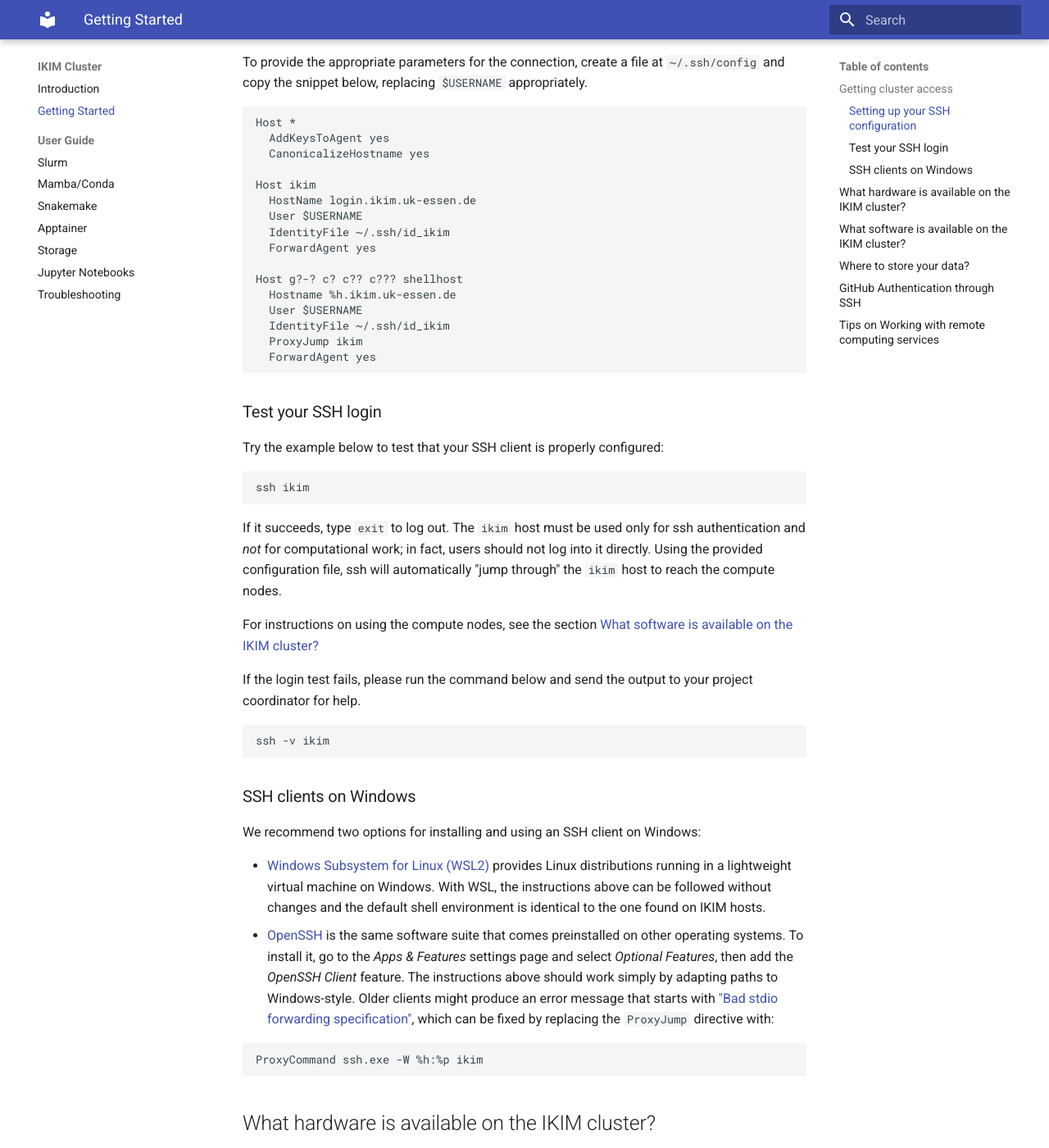
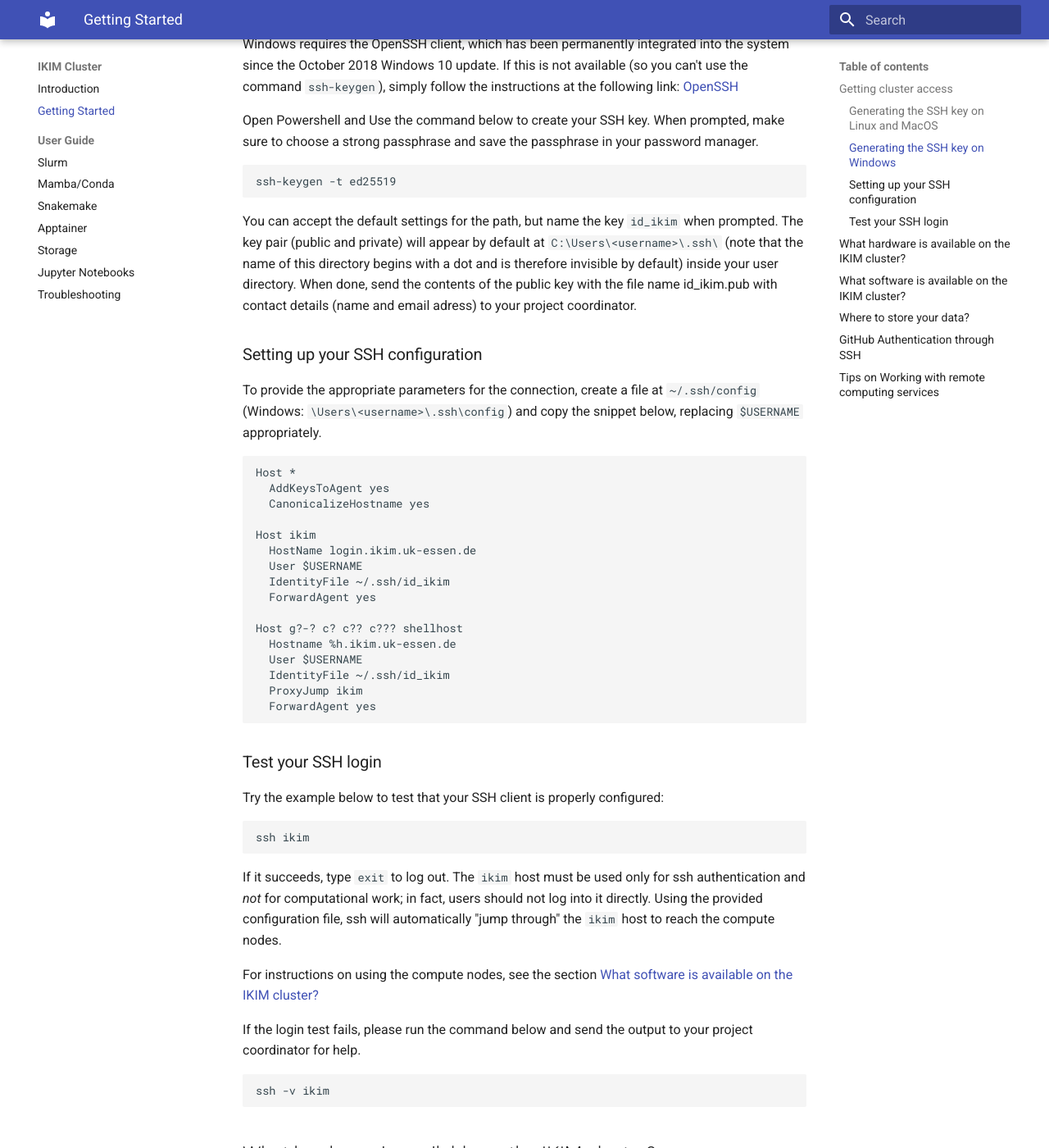
Before and after one commit to IKIM-Essen/ClusterDocs, an MkDocs documentation site: the page built from docs/getting-started.md, in a window 1280 px wide and 1400 px high, scrolled down 914 px. Shown: the whole window at 82% size. Built offline with MkDocs 1.6.1 and Material for MkDocs 9.7.7, drawn with Linux system fonts in a browser that asks for light colours; some of the changed text lies outside the part shown.

Commit message:
Added chapter for windows (#33)
* Added chapter for windows

* Fix lint

* Adjusted description for generating ssh key and file name

* Small edits for uniformity

---------

Co-authored-by: Jan Trienes <jan.trienes@uni-due.de>
Co-authored-by: Enrico Nasca <enrico.nasca@uk-essen.de>

````diff
--- a/docs/getting-started.md
+++ b/docs/getting-started.md
@@ -6,7 +6,7 @@
 
 ## Getting cluster access
 
-_Note: we assume that you are using a Linux or MacOS operating system. If you are using Windows, please see below for recommendations._
+### Generating the SSH key on Linux and MacOS
 
 To get access to the IKIM computing infrastructure you need an SSH key. Use the command below to create your SSH key. When prompted, make sure to choose a **strong passphrase** and save the passphrase in your password manager.
 
@@ -68,9 +68,21 @@
 
 </details>
 
+### Generating the SSH key on Windows
+
+Windows requires the OpenSSH client, which has been permanently integrated into the system since the October 2018 Windows 10 update. If this is not available (so you can't use the command `ssh-keygen`), simply follow the instructions at the following link: [OpenSSH](https://learn.microsoft.com/en-us/windows-server/administration/openssh/openssh_install_firstuse?tabs=gui#install-openssh-using-windows-settings)
+
+Open Powershell and Use the command below to create your SSH key. When prompted, make sure to choose a strong passphrase and save the passphrase in your password manager.
+
+```sh
+ssh-keygen -t ed25519
+```
+
+You can accept the default settings for the path, but name the key `id_ikim` when prompted. The key pair (public and private) will appear by default at `C:\Users\<username>\.ssh\` (note that the name of this directory begins with a dot and is therefore invisible by default) inside your user directory. When done, send the contents of the public key with the file name id_ikim.pub with contact details (name and email adress) to your project coordinator.
+
 ### Setting up your SSH configuration
 
-To provide the appropriate parameters for the connection, create a file at `~/.ssh/config` and copy the snippet below, replacing `$USERNAME` appropriately.
+To provide the appropriate parameters for the connection, create a file at `~/.ssh/config` (Windows: `\Users\<username>\.ssh\config`) and copy the snippet below, replacing `$USERNAME` appropriately.
 
 ```ssh
 Host *
@@ -108,17 +120,6 @@
 ```sh
 ssh -v ikim
 ```
-
-### SSH clients on Windows
-
-We recommend two options for installing and using an SSH client on Windows:
-
-- [Windows Subsystem for Linux (WSL2)](https://docs.microsoft.com/en-us/windows/wsl/about) provides Linux distributions running in a lightweight virtual machine on Windows. With WSL, the instructions above can be followed without changes and the default shell environment is identical to the one found on IKIM hosts.
-- [OpenSSH](https://docs.microsoft.com/en-us/windows-server/administration/openssh/openssh_overview) is the same software suite that comes preinstalled on other operating systems. To install it, go to the _Apps & Features_ settings page and select _Optional Features_, then add the _OpenSSH Client_ feature. The instructions above should work simply by adapting paths to Windows-style. Older clients might produce an error message that starts with ["Bad stdio forwarding specification"](https://github.com/PowerShell/Win32-OpenSSH/issues/1172), which can be fixed by replacing the `ProxyJump` directive with:
-
-  ```text
-  ProxyCommand ssh.exe -W %h:%p ikim
-  ```
 
 ## What hardware is available on the IKIM cluster?
 
````
